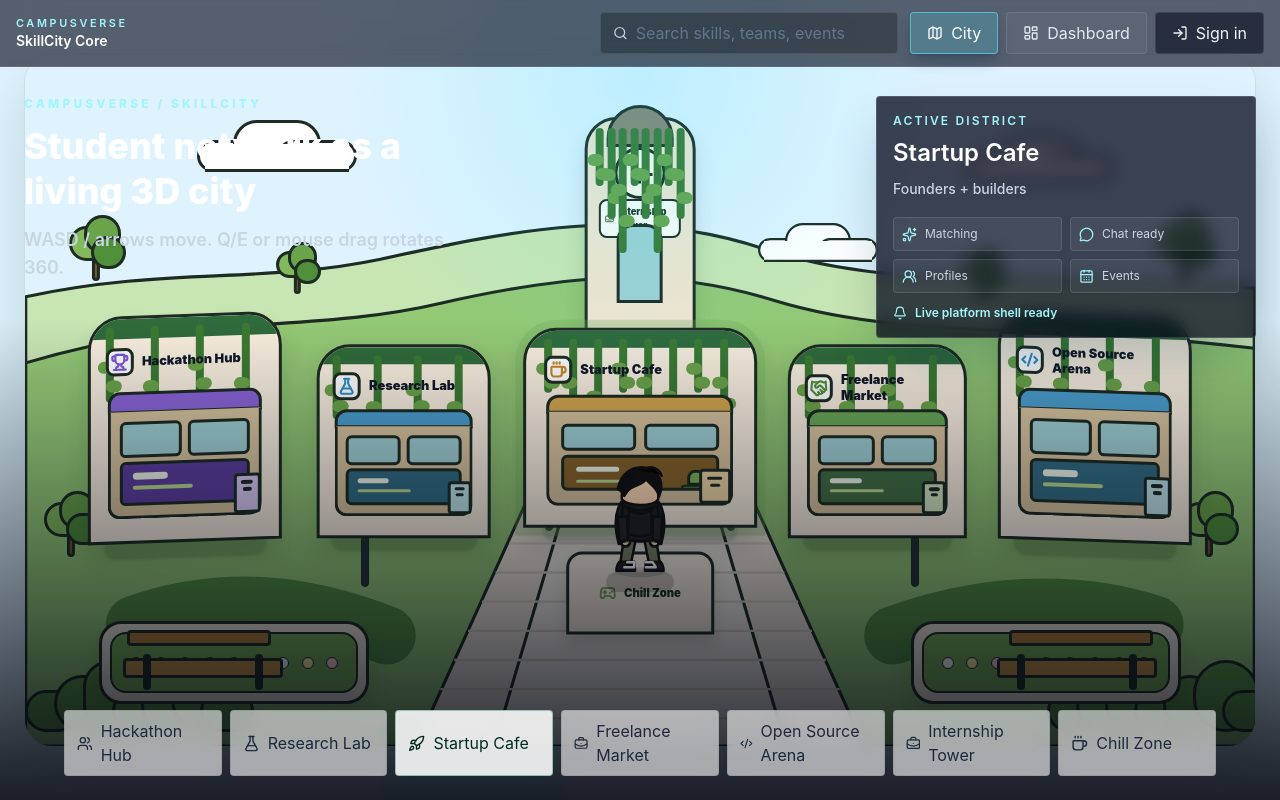
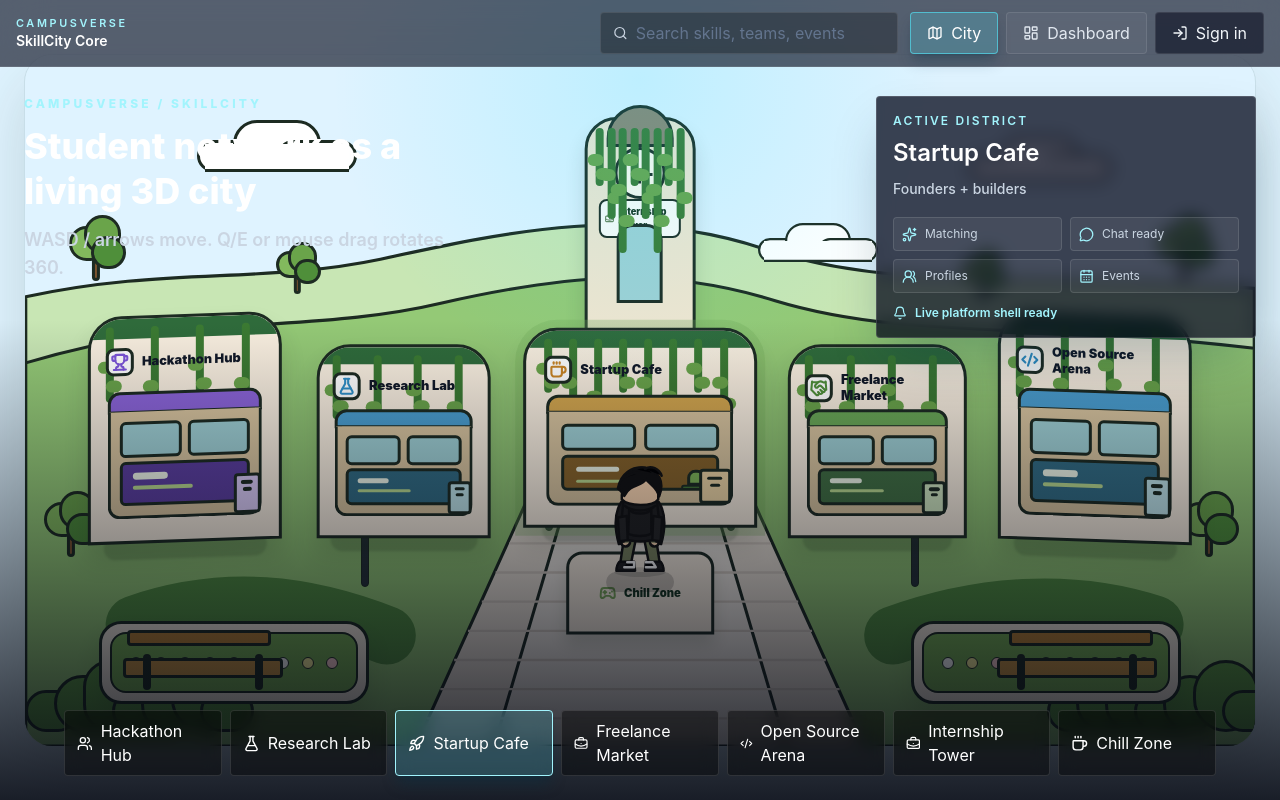
Before and after one commit to Being-rayan/CampusVerse, a React (Vite) app in the folder client/: page / in a window 1280 px wide. Built offline with nearby package versions, Linux system fonts and the light colour scheme; no server answers.

Commit message:
Restore dark district navigation

```diff
--- a/client/src/components/shell/DistrictNav.tsx
+++ b/client/src/components/shell/DistrictNav.tsx
@@ -29,10 +29,10 @@ export function DistrictNav({ activeDistrict, onSelect }: DistrictNavProps) {
             key={district.id}
             type="button"
             onClick={() => onSelect(district)}
-            className={`flex min-h-12 min-w-44 items-center gap-2 rounded border px-3 py-2 text-left text-xs font-semibold backdrop-blur transition md:min-h-14 md:min-w-0 ${
+            className={`flex min-h-12 min-w-44 items-center gap-2 rounded border px-3 py-2 text-left text-xs font-semibold text-white backdrop-blur transition md:min-h-14 md:min-w-0 ${
               isActive
-                ? 'border-emerald-700/35 bg-white/88 text-emerald-950 shadow-lg shadow-emerald-950/10'
-                : 'border-emerald-950/10 bg-white/60 text-slate-800 hover:border-emerald-700/25 hover:bg-white/86'
+                ? 'border-cyan-200 bg-cyan-300/18 shadow-lg shadow-cyan-950/40'
+                : 'border-white/12 bg-black/42 hover:border-white/30 hover:bg-white/10'
             }`}
           >
             <Icon size={17} />
```
